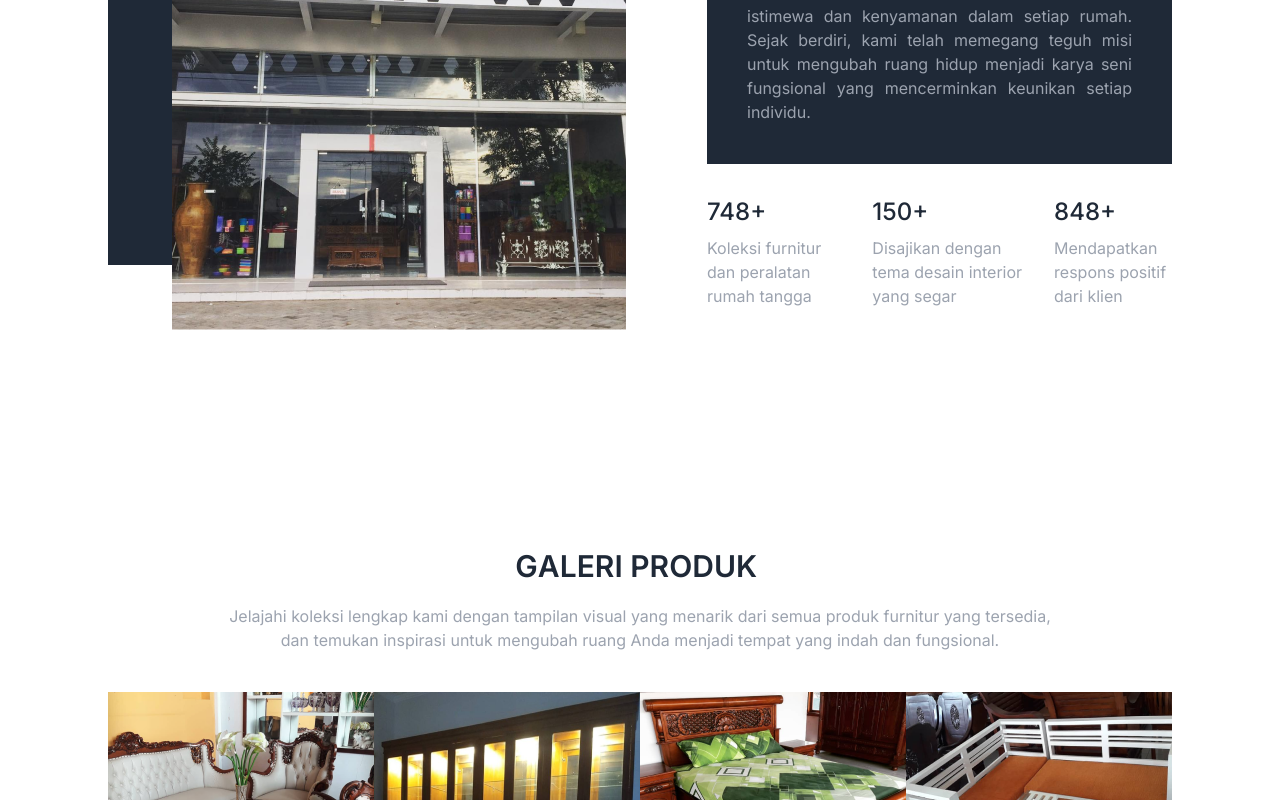
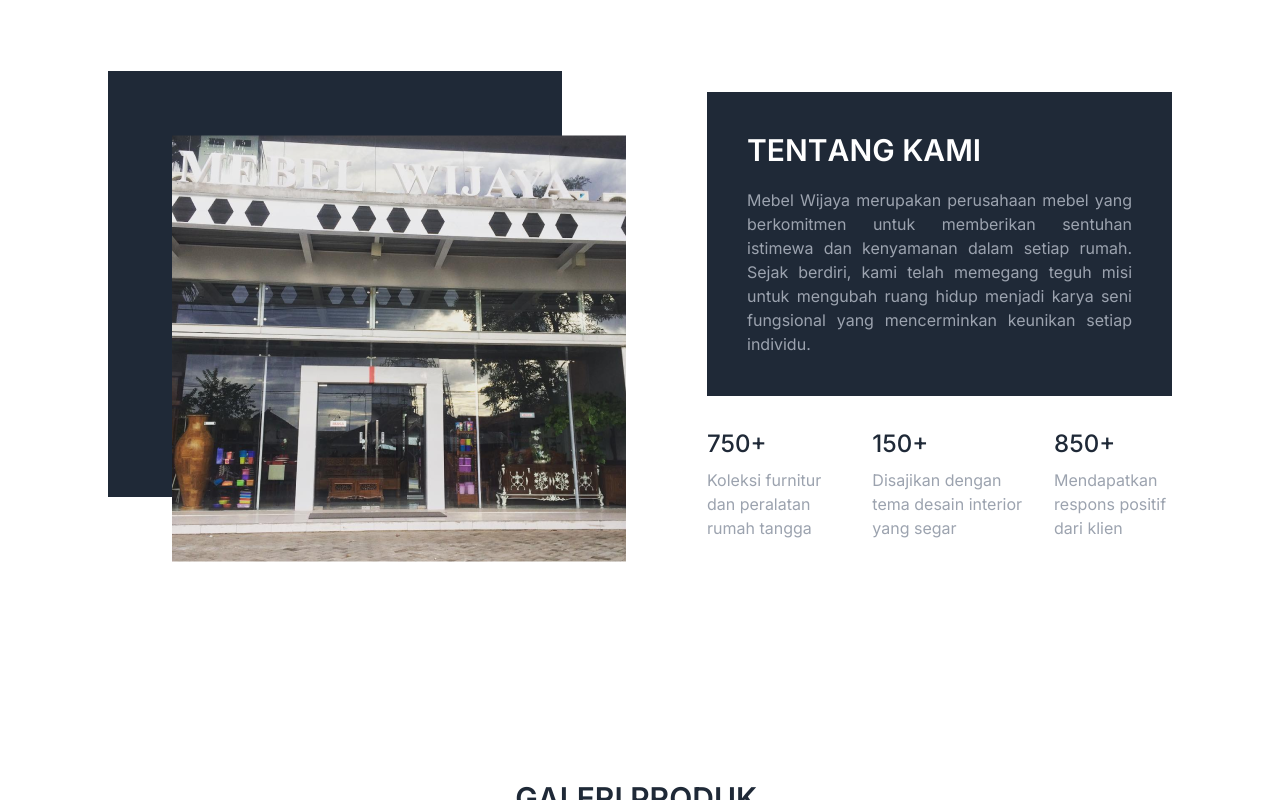
Before and after one commit to naufalF21/wijayamebel-app-thesis, a Next.js app: page / in a window 1280 px wide. Shown: the part 1100-1900 px from the top of the page. Built offline with nearby package versions, Linux system fonts and the light colour scheme; no server answers.

Commit message:
style(homepage): add animation on scroll

```diff
--- /dev/null
+++ b/src/components/framer-motion/AnimatedLayout.js
@@ -0,0 +1,29 @@
+'use client';
+
+import { motion } from 'framer-motion';
+
+export default function AnimatedLayout({ children }) {
+	const imageVariants = {
+		offscreen: {
+			y: 100,
+			opacity: 0,
+		},
+		onscreen: {
+			y: 0,
+			opacity: 1,
+			transition: {
+				duration: 0.5,
+			},
+		},
+	};
+
+	return (
+		<motion.div
+			initial="offscreen"
+			whileInView="onscreen"
+			viewport={{ once: true, amount: 0.3 }}
+		>
+			<motion.div variants={imageVariants}>{children}</motion.div>
+		</motion.div>
+	);
+}
--- a/src/components/framer-motion/Counter.js
+++ b/src/components/framer-motion/Counter.js
@@ -10,7 +10,7 @@ export default function Counter({ value, direction = 'up' }) {
 		damping: 100,
 		stiffness: 100,
 	});
-	const isInView = useInView(ref, { once: true, margin: '-100px' });
+	const isInView = useInView(ref, { once: true, margin: '0px' });
 
 	useEffect(() => {
 		if (isInView) {
--- a/src/containers/Home/GallerySection.js
+++ b/src/containers/Home/GallerySection.js
@@ -1,3 +1,4 @@
+import AnimatedLayout from '@/components/framer-motion/AnimatedLayout';
 import AnimatedText from '@/components/framer-motion/AnimatedText';
 import Image from 'next/image';
 
@@ -26,6 +27,7 @@ export default async function GallerySection() {
 				</p>
 			</div>
 			<div className="mt-10">
+				<AnimatedLayout>
 					<ul className="grid grid-cols-4">
 						{products.map((product, index) => (
 							<li
@@ -44,6 +46,7 @@ export default async function GallerySection() {
 							</li>
 						))}
 					</ul>
+				</AnimatedLayout>
 			</div>
 		</section>
 	);
--- a/src/containers/Home/HeroSection.js
+++ b/src/containers/Home/HeroSection.js
@@ -1,10 +1,27 @@
+'use client';
+
 import AnimatedText from '@/components/framer-motion/AnimatedText';
 import Button from '@/components/Button';
 import Image from 'next/image';
+import { motion } from 'framer-motion';
 
 export default function HeroSection() {
+	const imageVariants = {
+		offscreen: {
+			x: 300,
+			opacity: 0,
+		},
+		onscreen: {
+			x: 100,
+			opacity: 1,
+			transition: {
+				duration: 0.8,
+			},
+		},
+	};
+
 	return (
-		<section className="flex flex-row w-full justify-between px-[108px] py-14 gap-20">
+		<section className="flex flex-row w-full justify-between px-[108px] py-14 gap-20 overflow-hidden">
 			<div className="flex flex-col gap-10 py-5 pr-80">
 				<AnimatedText
 					as="h1"
@@ -25,6 +42,13 @@ export default function HeroSection() {
 			</div>
 			<div className="w-[463px] h-[380px]">
 				<div className="w-[324px] h-[324px] rounded-full bg-gray-800 absolute top-[222px] right-[247px] -z-10"></div>
+				<motion.div
+					initial="offscreen"
+					whileInView="onscreen"
+					viewport={{ once: true, amount: 0.3 }}
+					className="w-[370px]"
+				>
+					<motion.div variants={imageVariants}>
 						<Image
 							className="absolute right-[108px]"
 							src="/images/hero-image.png"
@@ -33,6 +57,8 @@ export default function HeroSection() {
 							height={368}
 							priority
 						/>
+					</motion.div>
+				</motion.div>
 			</div>
 		</section>
 	);
--- a/src/containers/Home/ProfileSection.js
+++ b/src/containers/Home/ProfileSection.js
@@ -1,5 +1,6 @@
 import AnimatedText from '@/components/framer-motion/AnimatedText';
 import Counter from '@/components/framer-motion/Counter';
+import AnimatedLayout from '@/components/framer-motion/AnimatedLayout';
 import Image from 'next/image';
 
 async function getListProfile() {
@@ -16,6 +17,7 @@ export default async function ProfileSection() {
 		<section className="px-[108px] py-20 min-h-screen flex flex-row justify-between items-center">
 			<div>
 				<div className="bg-gray-800 w-[454px] h-[426px] absolute -z-10"></div>
+				<AnimatedLayout>
 					<Image
 						className="mt-16 ml-16"
 						src="/images/profile-image.png"
@@ -24,6 +26,7 @@ export default async function ProfileSection() {
 						height={426}
 						priority
 					/>
+				</AnimatedLayout>
 			</div>
 			<div className="max-w-[465px] flex flex-col gap-8">
 				<div className="p-10 bg-gray-800 text-white flex flex-col gap-5">
```
Lines whose indentation alone changed are shown as unchanged.
